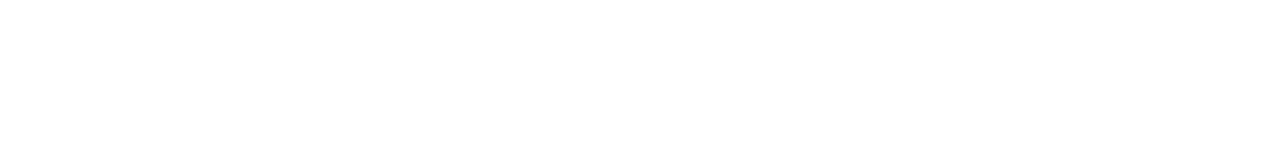
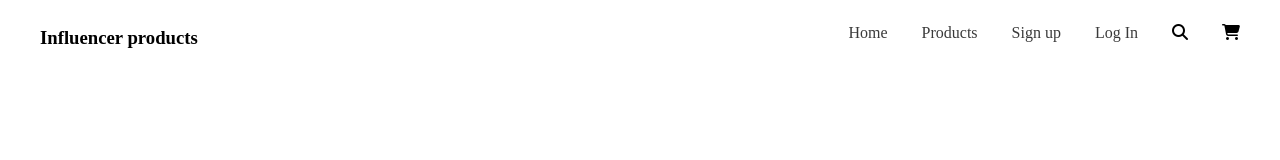
Before and after one commit to tawsifislam04/Influencer-gear, a plain HTML site: page index.html in a window 1280 px wide. Drawn offline with Linux system fonts and the light colour scheme.

Commit message:
added font family and icons

```diff
--- a/index.html
+++ b/index.html
@@ -4,8 +4,22 @@
     <meta charset="UTF-8">
     <meta name="viewport" content="width=device-width, initial-scale=1.0">
     <title>Influencer Gear</title>
+    <link rel="stylesheet" href="styles/influencer.css">
+    <script src="https://kit.fontawesome.com/1e9ee4806b.js" crossorigin="anonymous"></script>
 </head>
 <body>
-
+    <header>
+        <nav>
+            <h3 class="nav-title">Influencer products</h3>
+            <ul>
+                <li><a href="">Home</a></li>
+                <li><a href="">Products</a></li>
+                <li><a href="">Sign up</a></li>
+                <li><a href="">Log In</a></li>
+                <li><i class="fa-solid fa-magnifying-glass"></i></li>
+                <li><i class="fa-solid fa-cart-shopping"></i></li>
+            </ul>
+        </nav>
+    </header>
 </body>
 </html>
--- /dev/null
+++ b/styles/influencer.css
@@ -0,0 +1,45 @@
+/* Shared Style */
+
+:root{
+    --header-color:#3A3A3A;
+    --collection-color:#18191F;
+    --collection-description-color:#787885;
+}
+
+/* font-family: "Inter", sans-serif; */
+/* font-family: "Poppins", sans-serif; */
+
+/* font family */
+
+@import url('https://fonts.googleapis.com/css2?family=Poppins:ital,wght@0,100;0,200;0,300;0,400;0,500;0,600;0,700;0,800;0,900;1,100;1,200;1,300;1,400;1,500;1,600;1,700;1,800;1,900&family=Work+Sans:ital,wght@0,100..900;1,100..900&display=swap');
+
+@import url('https://fonts.googleapis.com/css2?family=Inter:wght@100..900&display=swap');
+
+
+/* Header Style */
+
+header{
+    max-width: 1200px;
+    margin: 0 auto;
+}
+
+/* Nav Style */
+
+nav{
+    display: flex;
+    justify-content: space-between;
+}
+
+nav ul{
+    display: flex;
+    gap: 34px;
+}
+
+nav li {
+    list-style: none;
+}
+
+nav a{
+    text-decoration: none;
+    color: var(--header-color);
+}
```
